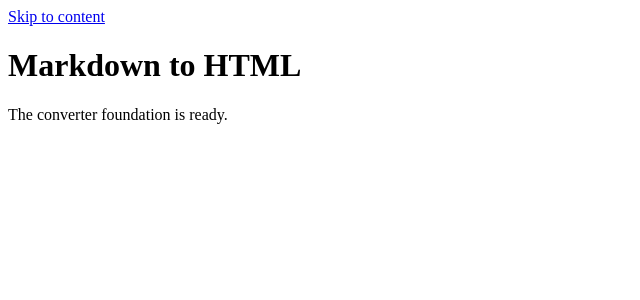
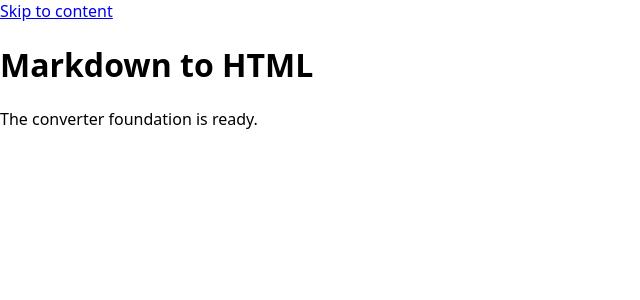
Before and after one commit to AlexandrBursak/Markdown-HTML, a Next.js app: page / in a window 1280 px wide. Shown: the top 300 px of the page, without its empty margins (0-640 px from the left). Built offline with nearby package versions, Linux system fonts and the light colour scheme.

Commit message:
style(_scaffold): establish token and CSS Module foundation
Use platform-neutral tokens while leaving product-specific visual values unresolved.

SDD-Task: S3

```diff
--- /dev/null
+++ b/src/app/HomePage.module.css
@@ -0,0 +1,6 @@
+.page {
+  min-height: 100dvh;
+  background: var(--color-canvas);
+  color: var(--color-text);
+  font-family: var(--font-body);
+}
--- /dev/null
+++ b/src/app/globals.css
@@ -0,0 +1,19 @@
+:root {
+  color-scheme: light dark;
+  --color-canvas: Canvas;
+  --color-text: CanvasText;
+  --font-body: system-ui, -apple-system, BlinkMacSystemFont, "Segoe UI", sans-serif;
+}
+
+* {
+  box-sizing: border-box;
+}
+
+html {
+  background: var(--color-canvas);
+  color: var(--color-text);
+}
+
+body {
+  margin: 0;
+}
--- a/src/app/layout.tsx
+++ b/src/app/layout.tsx
@@ -1,5 +1,7 @@
 import type { Metadata } from "next";
 import type { ReactNode } from "react";
+
+import "./globals.css";
 
 export const metadata: Metadata = {
   title: "Markdown to HTML",
--- a/src/app/page.tsx
+++ b/src/app/page.tsx
@@ -1,11 +1,13 @@
+import styles from "./HomePage.module.css";
+
 export default function HomePage() {
   return (
-    <>
+    <div className={styles.page}>
       <a href="#main-content">Skip to content</a>
       <main id="main-content">
         <h1>Markdown to HTML</h1>
         <p>The converter foundation is ready.</p>
       </main>
-    </>
+    </div>
   );
 }
```
Also changed, not shown: src/shared/styles/README.md (added), 2 other files (tests, documents, lock files or other folders).
